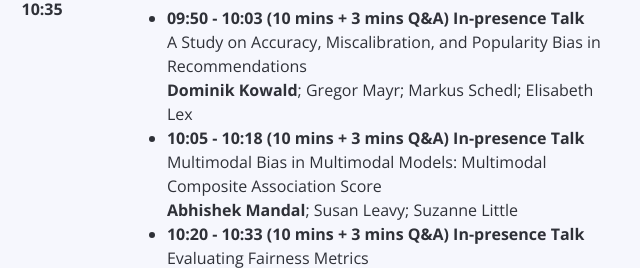
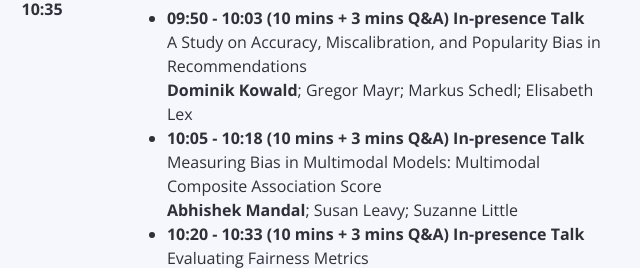
Before and after one commit to biasinrecsys/ecir2023, a plain HTML site: page index.html in a window 1280 px wide. Shown: the part 9463-9731 px from the top of the page, 318-958 px from the left. Drawn offline with nearby package versions, Linux system fonts and the light colour scheme.

Commit message:
Update index.html

```diff
--- a/index.html
+++ b/index.html
@@ -299,7 +299,7 @@
                           <div style="margin-bottom: 9px;"><strong>Paper Session I : Biases Exploration and Assessment</strong></div>
                           <ul>
                               <li><strong>09:50 - 10:03 (10 mins + 3 mins Q&A) In-presence Talk</strong></br> A Study on Accuracy, Miscalibration, and Popularity Bias in Recommendations </br> <strong>Dominik Kowald</strong>; Gregor Mayr; Markus Schedl; Elisabeth Lex</li>
-                              <li><strong>10:05 - 10:18 (10 mins + 3 mins Q&A) In-presence Talk</strong></br> Multimodal Bias in Multimodal Models: Multimodal Composite Association Score </br> <strong>Abhishek Mandal</strong>; Susan Leavy; Suzanne Little</li>
+                              <li><strong>10:05 - 10:18 (10 mins + 3 mins Q&A) In-presence Talk</strong></br> Measuring Bias in Multimodal Models: Multimodal Composite Association Score </br> <strong>Abhishek Mandal</strong>; Susan Leavy; Suzanne Little</li>
                               <li><strong>10:20 - 10:33 (10 mins + 3 mins Q&A) In-presence Talk</strong></br> Evaluating Fairness Metrics </br> <strong>Zahid Irfan</strong>; Fergal McCaffery; Roisin Loughran</li>
                           </ul>
                       </td>
```
